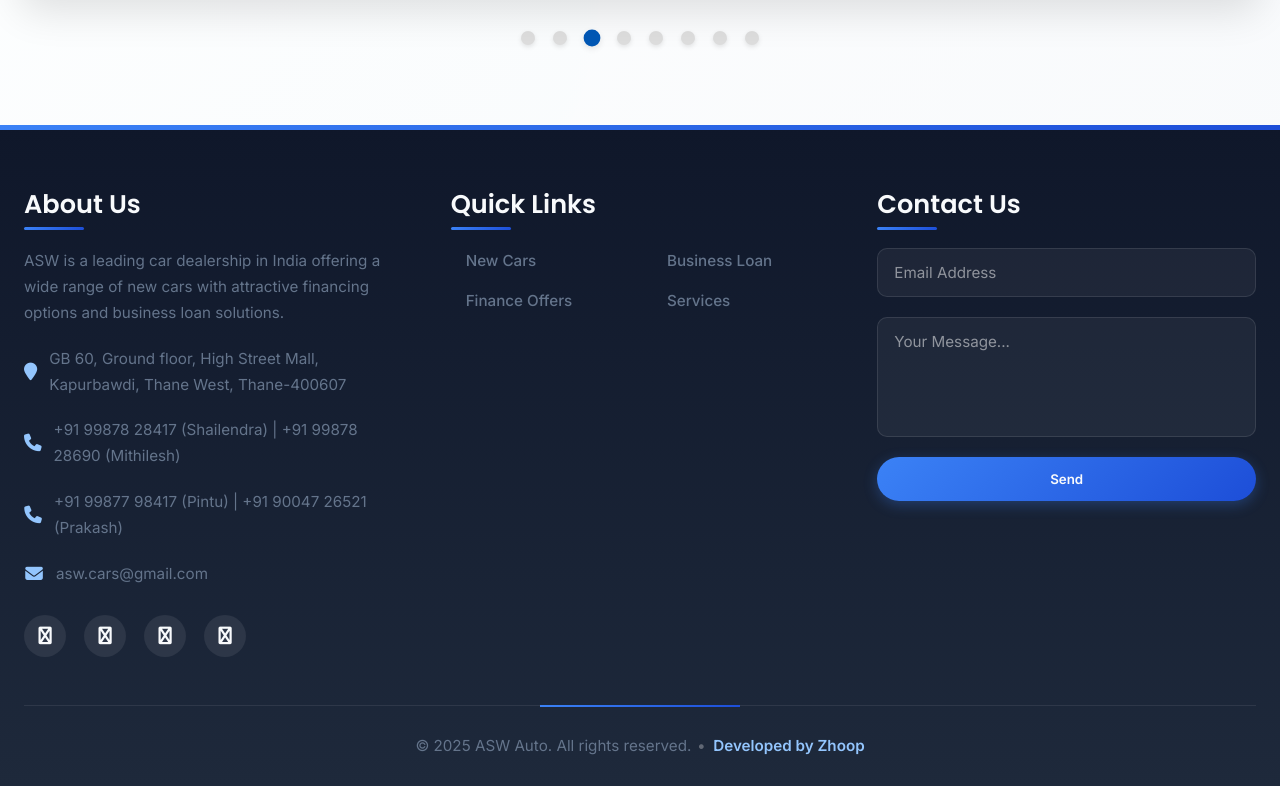
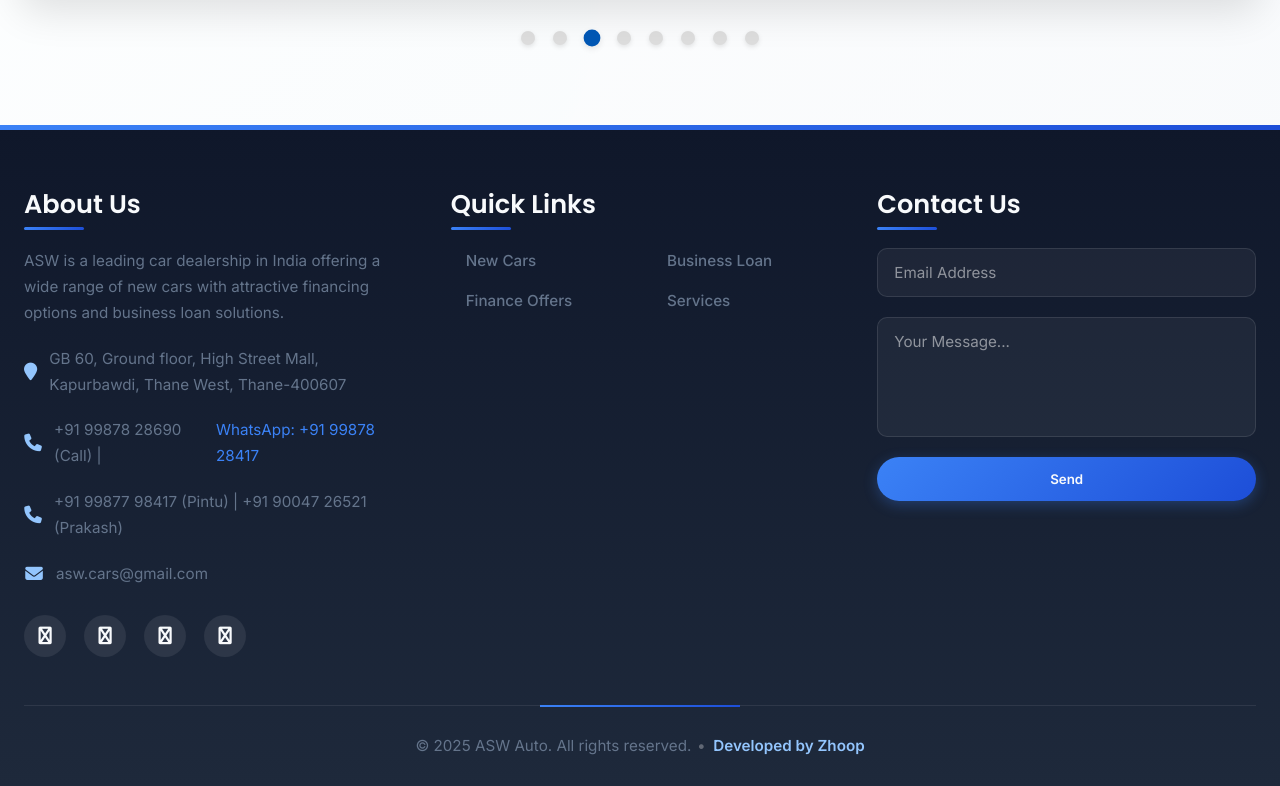
Before and after one commit to TusharRGautam/tpermit-frontend-new, a React (Create React App) app: page / in a window 1280 px wide. Shown: the part 3009-3795 px from the top of the page. Built offline with nearby package versions, Linux system fonts and the light colour scheme; no server answers.

Commit message:
numbers changes

```diff
--- a/src/components/BankLoans/BankLoans.tsx
+++ b/src/components/BankLoans/BankLoans.tsx
@@ -11,8 +11,7 @@ interface BankProps {
 
 const Bank: React.FC<BankProps> = ({ name, image, interestRate, loanAmount, colorClass }) => {
   const handleCallClick = () => {
-    // Using the first phone number from the contact list for simplicity
-    window.location.href = 'tel:+919987828417';
+    window.location.href = 'tel:+919987828690';
   };
 
   return (
--- a/src/components/CarDetailWithInvoices/CarDetailWithInvoices.tsx
+++ b/src/components/CarDetailWithInvoices/CarDetailWithInvoices.tsx
@@ -747,7 +747,7 @@ const CarDetailWithInvoices: React.FC = () => {
                 </button>
 
                 <a
-                  href="https://wa.me/+919102526006?text=I'm%20interested%20in%20this%20car.%20Please%20provide%20more%20details."
+                  href="https://wa.me/919987828417?text=I'm%20interested%20in%20this%20car.%20Please%20provide%20more%20details."
                   target="_blank"
                   rel="noopener noreferrer"
                   className="download-button enquiry-button"
--- a/src/components/Footer/Footer.tsx
+++ b/src/components/Footer/Footer.tsx
@@ -17,7 +17,7 @@ const Footer: React.FC = () => {
             </p>
             <div className="contact">
               <p><i className="fa fa-map-marker"></i> GB 60, Ground floor, High Street Mall, Kapurbawdi, Thane West, Thane-400607</p>
-              <p><i className="fa fa-phone"></i> +91 99878 28417 (Shailendra) | +91 99878 28690 (Mithilesh)</p>
+              <p><i className="fa fa-phone"></i> +91 99878 28690 (Call) | <a href="https://wa.me/919987828417" target="_blank" rel="noopener noreferrer">WhatsApp: +91 99878 28417</a></p>
               <p><i className="fa fa-phone"></i> +91 99877 98417 (Pintu) | +91 90047 26521 (Prakash)</p>
               <p><i className="fa fa-envelope"></i> asw.cars@gmail.com</p>
             </div>
--- a/src/pages/BusinessLoan/BusinessLoan.tsx
+++ b/src/pages/BusinessLoan/BusinessLoan.tsx
@@ -129,12 +129,12 @@ const BusinessLoan: React.FC = () => {
   ];
 
   const handleCallClick = (phoneNumber: string) => {
-    window.location.href = `tel:${phoneNumber}`;
+    window.location.href = `tel:+919987828690`;
   };
 
   const handleWhatsAppClick = (phoneNumber: string) => {
     const message = "Hi! I'm interested in business loan options. Could you please provide more information?";
-    const whatsappUrl = `https://wa.me/${phoneNumber.replace(/\+/g, '')}?text=${encodeURIComponent(message)}`;
+    const whatsappUrl = `https://wa.me/919987828417?text=${encodeURIComponent(message)}`;
     window.open(whatsappUrl, '_blank');
   };
 
@@ -352,11 +352,11 @@ const BusinessLoan: React.FC = () => {
           <div className="single-contact-method">
             <button
               className="contact-btn call-now-single"
-              onClick={() => handleCallClick("+919987828417")}
+              onClick={() => handleCallClick("+919987828690")}
             >
               📞 Call Now
             </button>
-            <p className="contact-number">+91 99878 28417 (Shailendra)</p>
+            <p className="contact-number">+91 99878 28690 (Mithilesh)</p>
           </div>
 
           <div className="contact-info">
```
